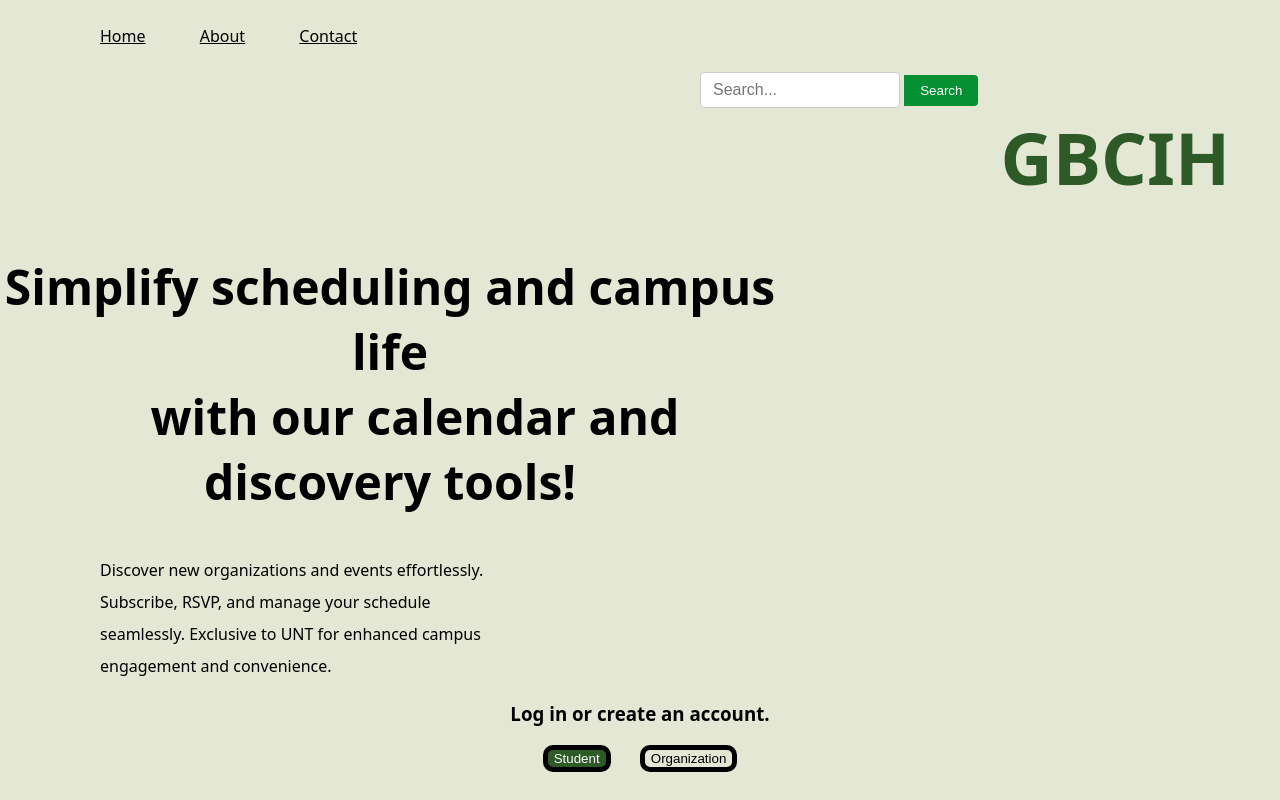
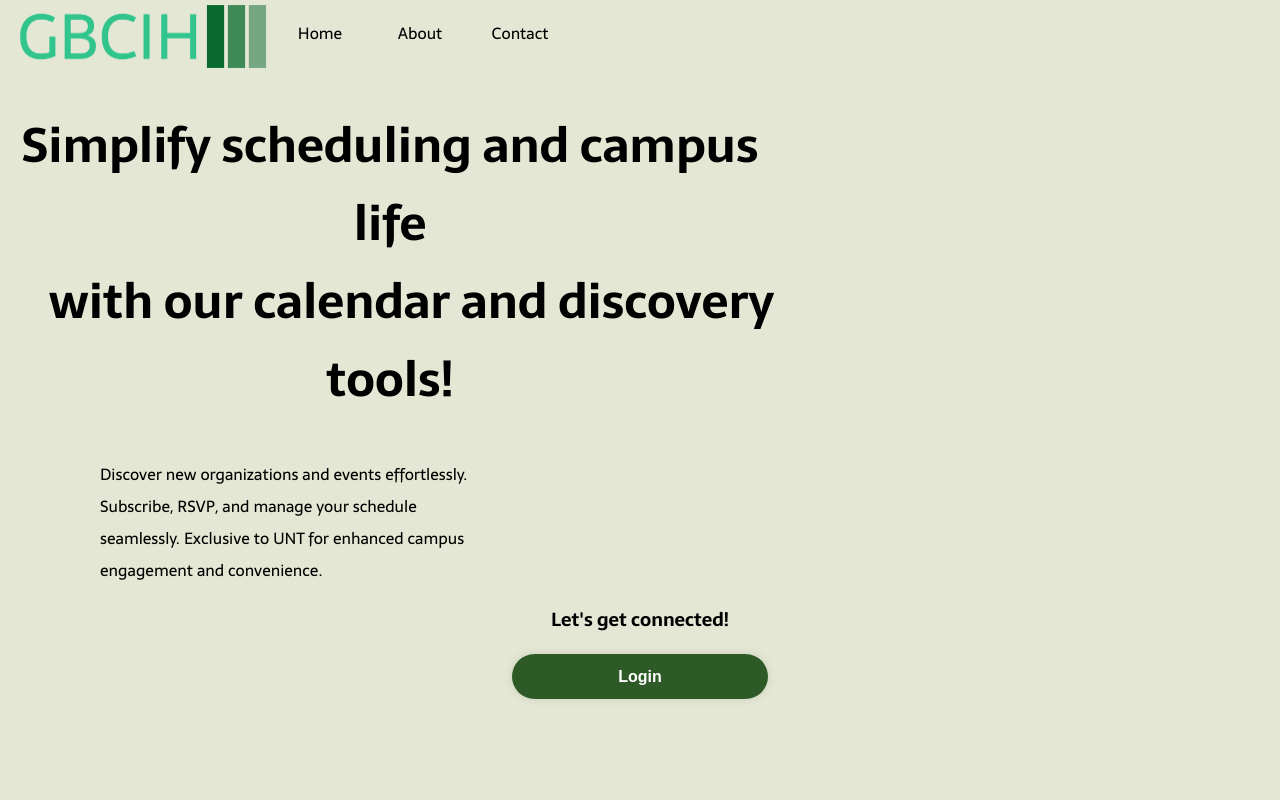
Before and after one commit to joelp721/GBCIH, a plain HTML site: page index.html in a window 1280 px wide. Drawn offline with Linux system fonts and the light colour scheme.

Commit message:
cleaned up home page and added logo

```diff
--- a/index.html
+++ b/index.html
@@ -4,29 +4,35 @@
     <meta charset="UTF-8">
     <meta name="viewport" content="width=device-width, initial-scale=1.0">
     <title>GBCIH</title>
+
+    <link rel="preconnect" href="https://fonts.googleapis.com">
+    <link rel="preconnect" href="https://fonts.gstatic.com" crossorigin>
+    <link href="https://fonts.googleapis.com/css2?family=Sarala:wght@400;700&display=swap" rel="stylesheet">
+
     <link rel="stylesheet" href="styles.css">
 </head>
 <body>
-    <div class="navbar">
-        <a href="index.html">Home</a>
-        <a href="about.html">About</a>
-        <a href="contact.html">Contact</a>
+    <div class="logo">
+        <img width='250px' src="images/gbcih-high-resolution-logo-transparent.png">
     </div>
 
-    <form class="search-form" action="#" method="GET">
-        <input class="search-input" type="text" name="search" placeholder="Search...">
-        <button class="search-button" type="submit">Search</button>
-      </form>
+    <nav>
+        <ul>
+            <li><a href="#">Home</a></li>
+            <li><a href="about.html">About</a></li>
+            <li><a href="contact.html">Contact</a></li>
+
+        </ul>
+    </nav>
 
 <main>
-    <h1 class="main-abbr">GBCIH</h1>
+
     <h2 class="mission-statement">Simplify scheduling and campus life <br>&nbsp;&nbsp;&nbsp;&nbsp;with our calendar and discovery tools!</h2>
     <p class="mission-subhead">Discover new organizations and events effortlessly. <br> Subscribe, RSVP, and manage your schedule <br>seamlessly. Exclusive to UNT for enhanced campus <br> engagement and convenience. </p>
 
     <div class="login-container">
-    <h3 class="login-heading">Log in or create an account.</h3>
-    <button type="button" id="student-button">Student</button>
-    <button type="button" id="organization-button">Organization</button>
+    <h3 class="login-heading">Let's get connected!</h3>
+    <a href="login.html"><button type="button" id="login-button">Login</button></a>
     </div>
 
 
--- a/styles.css
+++ b/styles.css
@@ -15,8 +15,45 @@
 body {
     margin: 0 auto;
     background-color: #e3e7d3;
-    font-family: system-ui, -apple-system, BlinkMacSystemFont, 'Segoe UI', Roboto, Oxygen, Ubuntu, Cantarell, 'Open Sans', 'Helvetica Neue', sans-serif;
+    font-family: Sarala;
 }
+
+ul {
+    padding: 0;
+    margin: 0 0 0 250px;
+    list-style: none;
+}
+
+nav {
+    width: 100%;
+    overflow: auto;
+    margin-left: 20px;
+}
+
+li {
+    float: left;
+}
+
+li a {
+    width: 100px;
+    display: block;
+    padding: 20px 15px;
+    text-decoration: none;
+    color: black;
+    text-align: center;
+}
+
+.logo img {
+    position: absolute;
+    margin-top: 5px;
+    margin-left: 20px;
+
+}
+/*
+
+IRRELEVANT CODE
+
+REMEMBER TO DELETE THIS LATER
 
 .navbar {
     display: inline-block;
@@ -32,35 +69,7 @@ body {
 .navbar a:hover {
     color: #059033;
 }
-
-.search-form {
-    display: inline-block;
-    position: relative;
-    text-align: right;
-    margin-left: 700px;
-  }
-
-  .search-input {
-    padding: 8px 12px;
-    border: 1px solid #ccc;
-    border-radius: 4px;
-    font-size: 16px;
-    width: 200px;
-  }
-
-  .search-button {
-    background-color: #059033;
-    color: #fff;
-    border: none;
-    padding: 8px 16px;
-    border-top-right-radius: 4px;
-    border-bottom-right-radius: 4px;
-    cursor: pointer;
-  }
-
-  .search-button:hover {
-    background-color: #bdc2bf;
-  }
+*/
 
 .main-abbr {
     color: #2d5a26;
@@ -90,9 +99,9 @@ body {
     align-items: center;
 }
 
-#student-button {
+#login-button {
     background-color: #2d5a26;
-    color: white
+    color: white;
 }
 
 #organization-button {
@@ -100,9 +109,18 @@ body {
     background: #e3e7d3;
 }
 
-#student-button, #organization-button {
-    border: 5px solid black;
-    border-radius: 10px;
+#login-button {
+    width: 20%;
+    height: 45px;
+    background: #2d5a26;
+    border: none;
+    outline: none;
+    border-radius: 40px;
+    box-shadow: 0 0 10px rgba(0, 0, 0, .1);
+    cursor: pointer;
+    font-size: 16px;
+    color: white;
+    font-weight: 600;
 }
 
 /* styling for the login page */
@@ -120,7 +138,7 @@ body {
 
 .login-box {
     width: 420px;
-    background-color: #bdc2bf;
+    background-color: #e3e7d3;
     color: black;
     border-radius: 10px;
     padding: 30px 40px;
@@ -150,7 +168,7 @@ body {
     border: 2px solid rgba(255, 255, 255, .2);
     border-radius: 40px;
     font-size: 16px;
-    color: #fff;
+    color: black;
     padding: 20px 45px 20px 20px;
 }
 
@@ -197,7 +215,7 @@ body {
     box-shadow: 0 0 10px rgba(0, 0, 0, .1);
     cursor: pointer;
     font-size: 16px;
-    color: white;
+    color:  white;
     font-weight: 600;
 }
 
```
Also changed, not shown: about.html (+5 -0 lines), contact.html (+5 -0 lines), login.html (+6 -0 lines), images/gbcih-high-resolution-logo-transparent.png (added).
